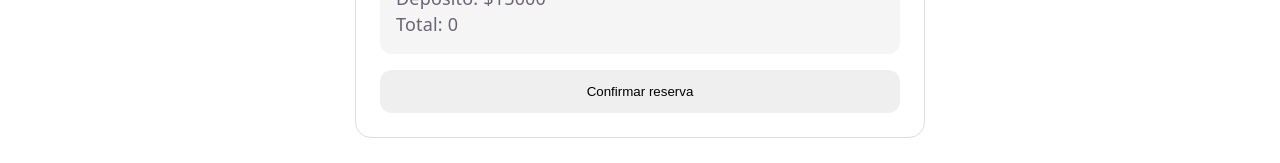
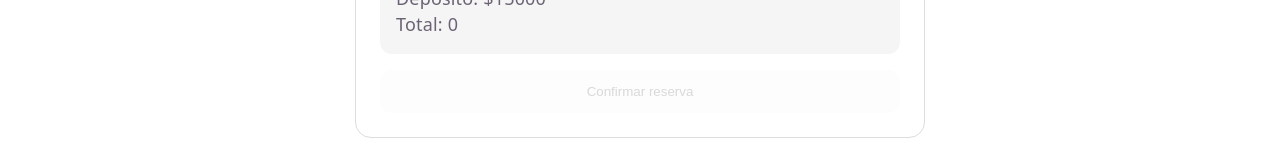
Before and after one commit to RocioAV/frontend-benteveo, a React (Vite) app: page /reservation/1 in a window 1280 px wide. Shown: the part 495-658 px from the top of the page. Built offline with nearby package versions, Linux system fonts and the light colour scheme.

Commit message:
Controlando error fecha no valida

```diff
--- a/src/pages/Reservation.jsx
+++ b/src/pages/Reservation.jsx
@@ -12,11 +12,15 @@ const Reservation = () => {
     const [endDate, setEndDate] = useState("");
     const start = new Date(startDate);
     const end = new Date(endDate);
+    const hasInvalidDateRange = startDate && endDate && endDate <= startDate;
     const MS_PER_DAY = 1000 * 60 * 60 * 24;
     const daysOfRent =
-      startDate && endDate && endDate > startDate
-        ? Math.ceil((end - start) / MS_PER_DAY)
-        : 0;
+    startDate && endDate && !hasInvalidDateRange
+      ? Math.ceil((end - start) / MS_PER_DAY)
+      : 0;
+    if (!product) {
+      return <h2>Producto no encontrado</h2>;
+    }
     const totalPrice =
       daysOfRent > 0
         ? product.deposit + daysOfRent * product.pricePerDay
@@ -36,6 +40,11 @@ const Reservation = () => {
           <label>
             Fecha de fin
             <input type="date" onChange={(event) => setEndDate(event.target.value)}/>
+            {hasInvalidDateRange && (
+              <p className="reservation-error">
+                La fecha de fin debe ser posterior a la fecha de inicio.
+              </p>
+            )}
           </label>
 
           <div className="reservation-summary">
@@ -45,7 +54,11 @@ const Reservation = () => {
             <p>Total: {totalPrice}</p>
           </div>
 
-          <button type="button">Confirmar reserva</button>
+          <button
+            type="button"
+            disabled={!startDate || !endDate || hasInvalidDateRange}>
+            Confirmar reserva
+          </button>
         </form>
       </div>
     </section>
--- a/src/pages/reservation.css
+++ b/src/pages/reservation.css
@@ -40,3 +40,14 @@
   border-radius: 12px;
   cursor: pointer;
 }
+
+.reservation-error {
+  color: #c62828;
+  font-size: 14px;
+  margin: 0;
+}
+
+.reservation-form button:disabled {
+  opacity: 0.5;
+  cursor: not-allowed;
+}
```
